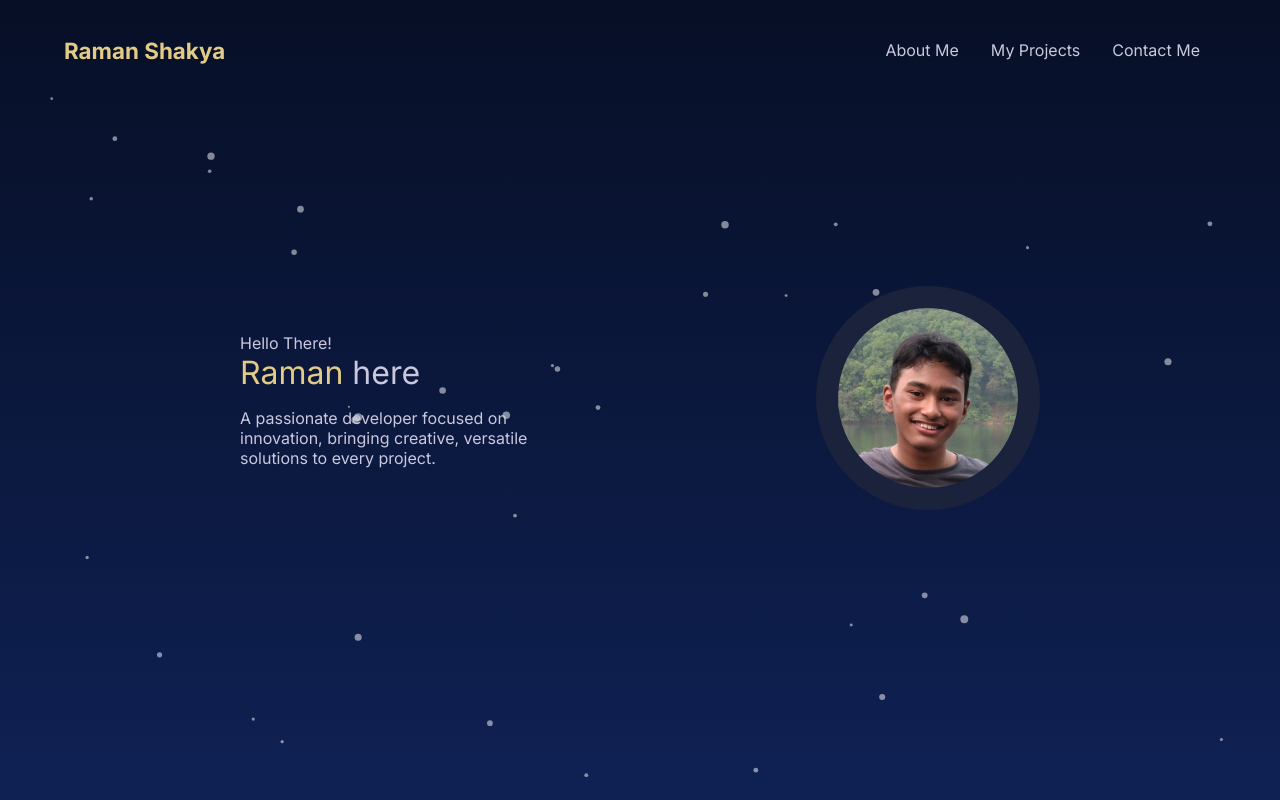
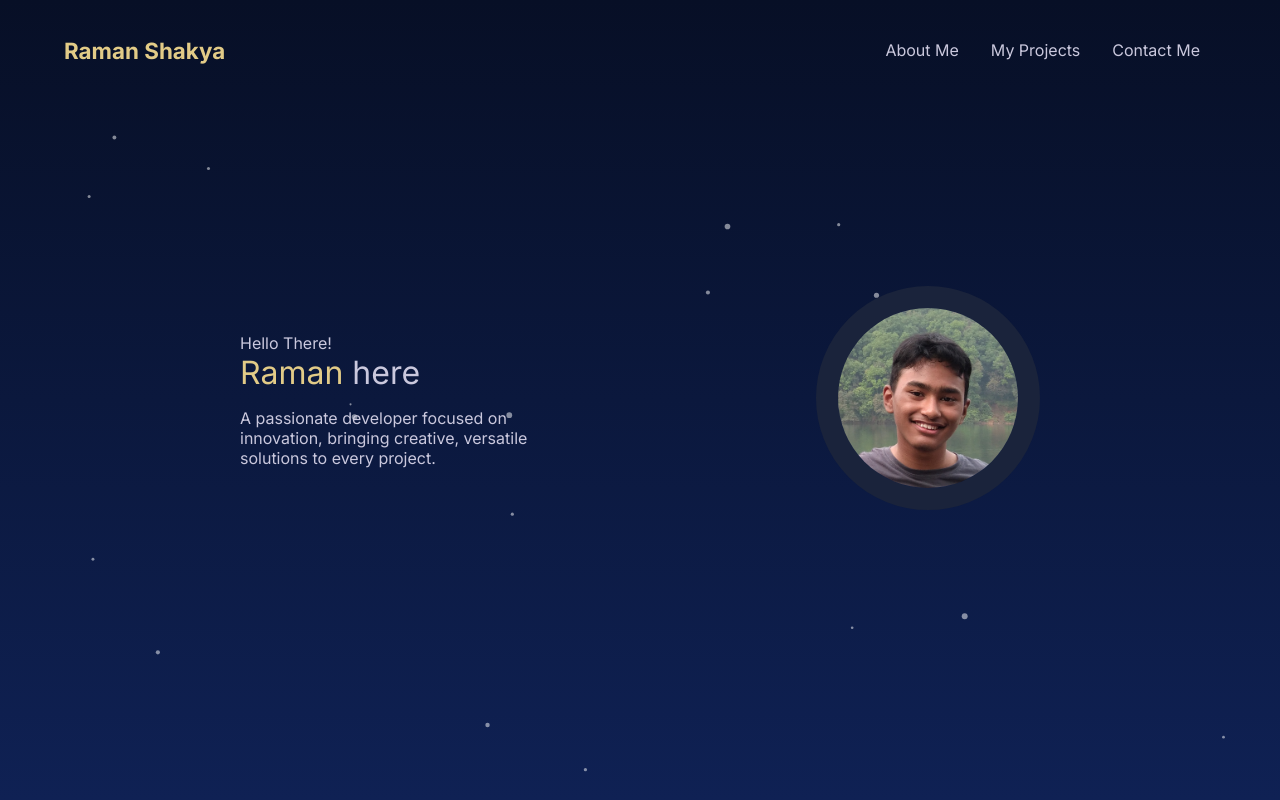
Before and after one commit to Raman-Shakya/Raman-Shakya, a Next.js app in the folder raman-shakya/: page / in a window 1280 px wide. Shown: the top 800 px of the page. Built offline with nearby package versions, Linux system fonts and the light colour scheme; no server answers.

Commit message:
smaller particles

```diff
--- a/raman-shakya/src/app/components/particles/particles.js
+++ b/raman-shakya/src/app/components/particles/particles.js
@@ -54,7 +54,7 @@ export default function Particle() {
                   number: {
                     density: {
                       enable: true,
-                      area: 2000,
+                      area: 4000,
                     },
                     value: 80,
                   },
@@ -65,7 +65,7 @@ export default function Particle() {
                     type: "circle",
                   },
                   size: {
-                    value: { min: 1, max: 4 },
+                    value: { min: 1, max: 3 },
                   },
                 },
                 interactivity: {
--- a/raman-shakya/src/app/components/projects/project.js
+++ b/raman-shakya/src/app/components/projects/project.js
@@ -39,7 +39,7 @@ const ProjectCard = ({ data }) => {
 
     return (
         <motion.div
-            initial= {{ opacity: 0.4, scale: 0.7 }}
+            initial= {{ opacity: 0.6, scale: 0.8 }}
             whileInView={ {
                 opacity: 1, scale: 1,
             } }
```
